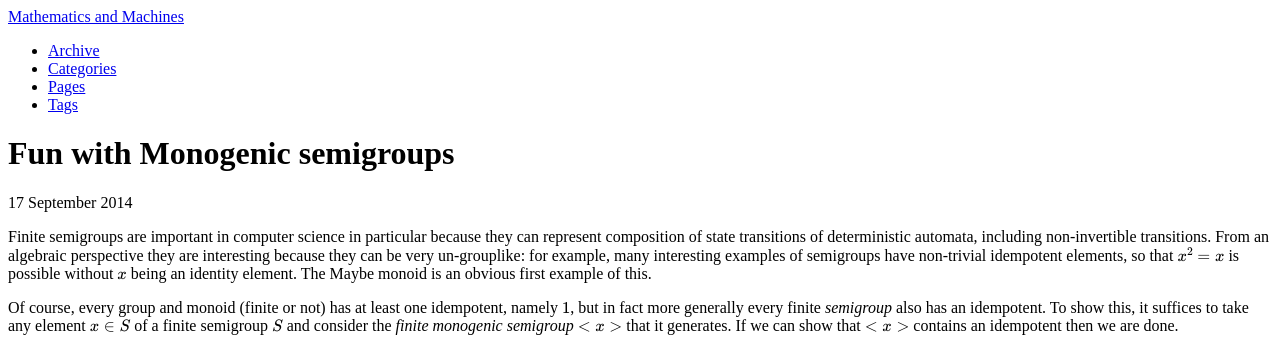
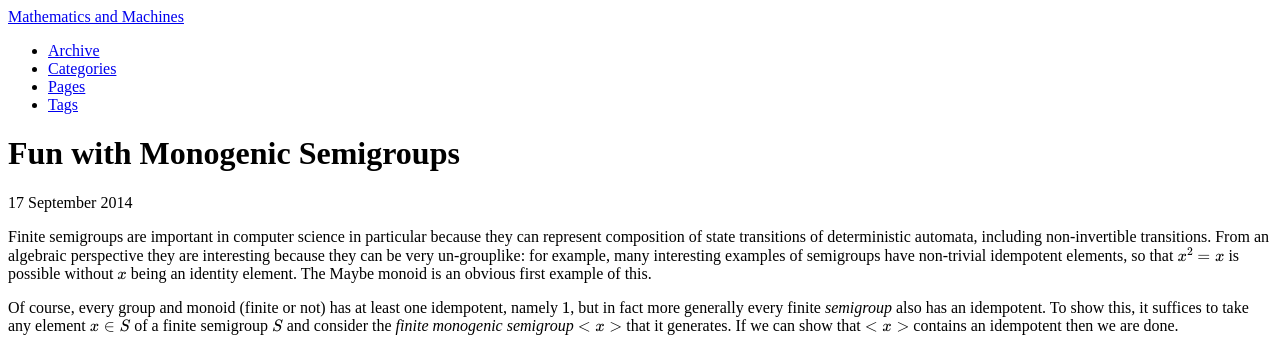
Before and after one commit to mmisamore/mmisamore.github.io, a Jekyll site: the page built from _posts/2014-09-17-Monogenic-Semigroups.md, in a window 1280 px wide. Shown: the top 337 px of the page. Built offline with Jekyll 4.4.1, drawn with Linux system fonts in a browser that asks for light colours; formulas are drawn with MathJax 3; comment, search, counter and statistics services are not loaded.

Commit message:
Fix capitalization

```diff
--- a/_posts/2014-09-17-Monogenic-Semigroups.md
+++ b/_posts/2014-09-17-Monogenic-Semigroups.md
@@ -1,6 +1,6 @@
 ---
 layout: post
-title: Fun with Monogenic semigroups
+title: Fun with Monogenic Semigroups
 tags: [semigroups, automata]
 ---
 
```
